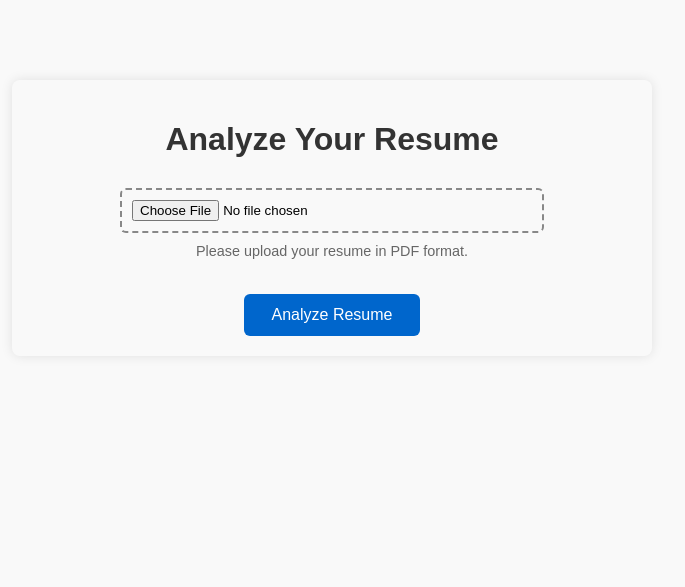
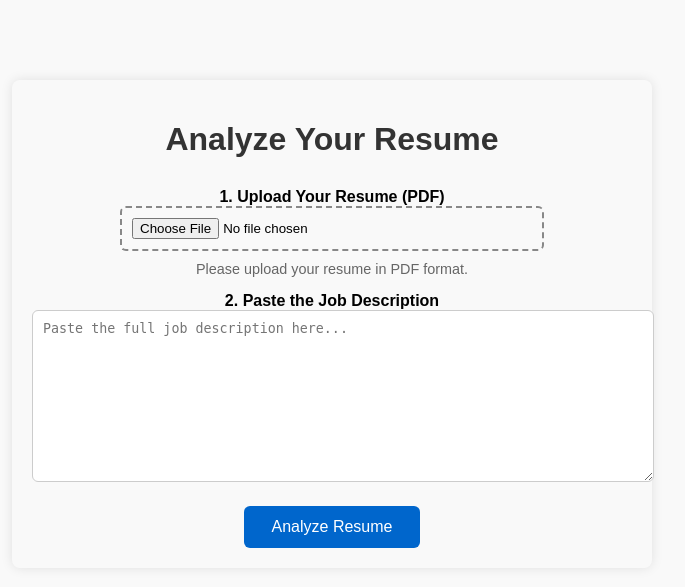
Before and after one commit to AagamanVarma/resume-analyzer, a Flask app: page / in a window 1280 px wide. Shown: the top 587 px of the page, without its empty margins (308-993 px from the left). Run offline with Flask 3, Linux system fonts and the light colour scheme; some libraries are stand-ins or nearby versions.

Commit message:
Working version for all job description

```diff
--- a/app.py
+++ b/app.py
@@ -5,6 +5,8 @@ import os
 import spacy
 from spacy.matcher import PhraseMatcher
 from gemini_suggester import get_resume_feedback
+from gemini_suggester import get_resume_feedback, extract_skills_from_jd
+import markdown2
 
 app = Flask(__name__)
 UPLOAD_FOLDER = 'uploads'
@@ -15,21 +17,49 @@ if not os.path.exists(UPLOAD_FOLDER):
 
 nlp = spacy.load("en_core_web_sm")
 
-skills_list = [
-    "Python", "Java", "C++", "SQL", "Machine Learning", "Data Analysis",
-    "Communication", "Teamwork", "Project Management", "AWS", "Docker",
-    "Flask", "Django", "JavaScript", "React", "HTML", "CSS"
-]
+# skills_list = [
+#     "Python", "Java", "C++", "SQL", "Machine Learning", "Data Analysis",
+#     "Communication", "Teamwork", "Project Management", "AWS", "Docker",
+#     "Flask", "Django", "JavaScript", "React", "HTML", "CSS"
+# ]
 
-matcher = PhraseMatcher(nlp.vocab)
-patterns = [nlp(skill) for skill in skills_list]
-matcher.add("SKILLS", None, *patterns)
+# matcher = PhraseMatcher(nlp.vocab)
+# patterns = [nlp(skill) for skill in skills_list]
+# matcher.add("SKILLS", None, *patterns)
 
-def analyze_resume(text):
+# def analyze_resume(text):
+#     doc = nlp(text)
+#     entities = [(ent.text, ent.label_) for ent in doc.ents]
+
+#     matches = matcher(doc)
+#     skills = set()
+#     for match_id, start, end in matches:
+#         span = doc[start:end]
+#         skills.add(span.text)
+
+#     experience_sentences = [sent.text for sent in doc.sents if "experience" in sent.text.lower()]
+
+#     # Calculate Score
+#     total_skills = len(skills_list)
+#     matched_skills = len(skills)
+#     skill_match_percentage = (matched_skills / total_skills) * 100
+
+#     # Simple Scoring
+#     score = int(skill_match_percentage * 0.6 + len(experience_sentences) * 10)
+
+#     return {
+#         "entities": entities,
+#         "skills": sorted(skills),
+#         "experience_summary": experience_sentences,
+#         "skill_match_percentage": round(skill_match_percentage, 2),
+#         "score": min(score, 100)  # Max 100
+#     }
+
+def analyze_resume(text, skills_to_find, matcher_instance):
     doc = nlp(text)
     entities = [(ent.text, ent.label_) for ent in doc.ents]
 
-    matches = matcher(doc)
+    matches = matcher_instance(doc)
     skills = set()
     for match_id, start, end in matches:
         span = doc[start:end]
@@ -38,9 +68,10 @@ def analyze_resume(text):
     experience_sentences = [sent.text for sent in doc.sents if "experience" in sent.text.lower()]
 
     # Calculate Score
-    total_skills = len(skills_list)
+    total_skills = len(skills_to_find)
     matched_skills = len(skills)
-    skill_match_percentage = (matched_skills / total_skills) * 100
+    # Avoid division by zero if no skills are extracted
+    skill_match_percentage = (matched_skills / total_skills) * 100 if total_skills > 0 else 0
 
     # Simple Scoring
     score = int(skill_match_percentage * 0.6 + len(experience_sentences) * 10)
@@ -71,42 +102,93 @@ def clean_markdown(text):
 def index():
     return render_template('index.html')
 
+# @app.route('/upload', methods=['POST'])
+# def upload():
+#     if 'resume' not in request.files:
+#         return "No file part", 400
+
+#     file = request.files['resume']
+#     if file.filename == '':
+#         return "No selected file", 400
+
+#     filepath = os.path.join(app.config['UPLOAD_FOLDER'], file.filename)
+#     file.save(filepath)
+
+#     try:
+#         text = extract_text_from_pdf(filepath)
+#     except Exception as e:
+#         return f"Failed to extract PDF text: {e}", 500
+
+#     analysis = analyze_resume(text)
+
+#     raw_suggestions = get_resume_feedback(text)
+#     cleaned_suggestions = clean_markdown(raw_suggestions)
+
+#     # Chart Data
+#     chart_data = {
+#         "skill_match_percentage": analysis["skill_match_percentage"],
+#         "score": analysis["score"],
+#         "matched_skills": len(analysis["skills"]),
+#         "total_skills": len(skills_list)
+#     }
+
+#     return render_template(
+#         "result.html",
+#         analysis=analysis,
+#         suggestions=cleaned_suggestions,
+#         chart_data=chart_data
+#     )
+# Replace your old upload function with this new version
 @app.route('/upload', methods=['POST'])
 def upload():
-    if 'resume' not in request.files:
-        return "No file part", 400
+    if 'resume' not in request.files or 'job_description' not in request.form:
+        return "Missing file or job description", 400
 
     file = request.files['resume']
-    if file.filename == '':
-        return "No selected file", 400
+    job_description = request.form['job_description']
+
+    if file.filename == '' or job_description.strip() == '':
+        return "No selected file or empty job description", 400
 
     filepath = os.path.join(app.config['UPLOAD_FOLDER'], file.filename)
     file.save(filepath)
 
+    # Step A: Extract text from resume
     try:
-        text = extract_text_from_pdf(filepath)
+        resume_text = extract_text_from_pdf(filepath)
     except Exception as e:
         return f"Failed to extract PDF text: {e}", 500
 
-    analysis = analyze_resume(text)
+    # Step B: Get dynamic skills list from job description
+    dynamic_skills_list = extract_skills_from_jd(job_description)
+    if not dynamic_skills_list:
+        return "Could not extract skills from the provided job description. Please try a different one.", 500
 
-    raw_suggestions = get_resume_feedback(text)
-    cleaned_suggestions = clean_markdown(raw_suggestions)
+    # Step C: Dynamically build the spaCy PhraseMatcher
+    matcher = PhraseMatcher(nlp.vocab)
+    patterns = [nlp(skill) for skill in dynamic_skills_list]
+    matcher.add("SKILLS", None, *patterns)
+
+    # Step D: Analyze the resume using the dynamic skills
+    analysis = analyze_resume(resume_text, dynamic_skills_list, matcher)
+
+    # Step E: Get Gemini feedback and clean it
+    raw_suggestions = get_resume_feedback(resume_text)
+    suggestions_html = markdown2.markdown(raw_suggestions)
 
     # Chart Data
     chart_data = {
         "skill_match_percentage": analysis["skill_match_percentage"],
         "score": analysis["score"],
         "matched_skills": len(analysis["skills"]),
-        "total_skills": len(skills_list)
+        "total_skills": len(dynamic_skills_list) # Use the dynamic list count
     }
 
     return render_template(
         "result.html",
         analysis=analysis,
-        suggestions=cleaned_suggestions,
+        suggestions=suggestions_html,
         chart_data=chart_data
     )
-
 if __name__ == '__main__':
     app.run(debug=True)
--- a/templates/index.html
+++ b/templates/index.html
@@ -55,9 +55,19 @@
 </head>
 <body>
     <h1>Analyze Your Resume</h1>
-    <form action="/upload" method="post" enctype="multipart/form-data">
+    <!-- <form action="/upload" method="post" enctype="multipart/form-data">
         <input type="file" name="resume" accept=".pdf" required>
         <p class="instructions">Please upload your resume in PDF format.</p>
+        <input type="submit" value="Analyze Resume">
+    </form> -->
+    <form action="/upload" method="post" enctype="multipart/form-data">
+        <label for="resume-upload" class="form-label"><b>1. Upload Your Resume (PDF)</b></label>
+        <input type="file" name="resume" id="resume-upload" accept=".pdf" required>
+        <p class="instructions">Please upload your resume in PDF format.</p>
+
+        <label for="jd-paste" class="form-label" style="margin-top: 20px;"><b>2. Paste the Job Description</b></label>
+        <textarea name="job_description" id="jd-paste" rows="10" placeholder="Paste the full job description here..." required style="width: 100%; padding: 10px; border: 1px solid #ccc; border-radius: 6px;"></textarea>
+
         <input type="submit" value="Analyze Resume">
     </form>
 </body>
--- a/templates/result.html
+++ b/templates/result.html
@@ -26,7 +26,7 @@
     <!-- Suggestions -->
     <div class="card mt-5 shadow p-3">
         <h4>Gemini AI Suggestions</h4>
-        <p>{{ suggestions }}</p>
+        <div class="gemini-suggestions">{{ suggestions|safe }}</div>
     </div>
 
     <!-- Skills -->
```
Also changed, not shown: gemini_suggester.py (+69 -8 lines).
